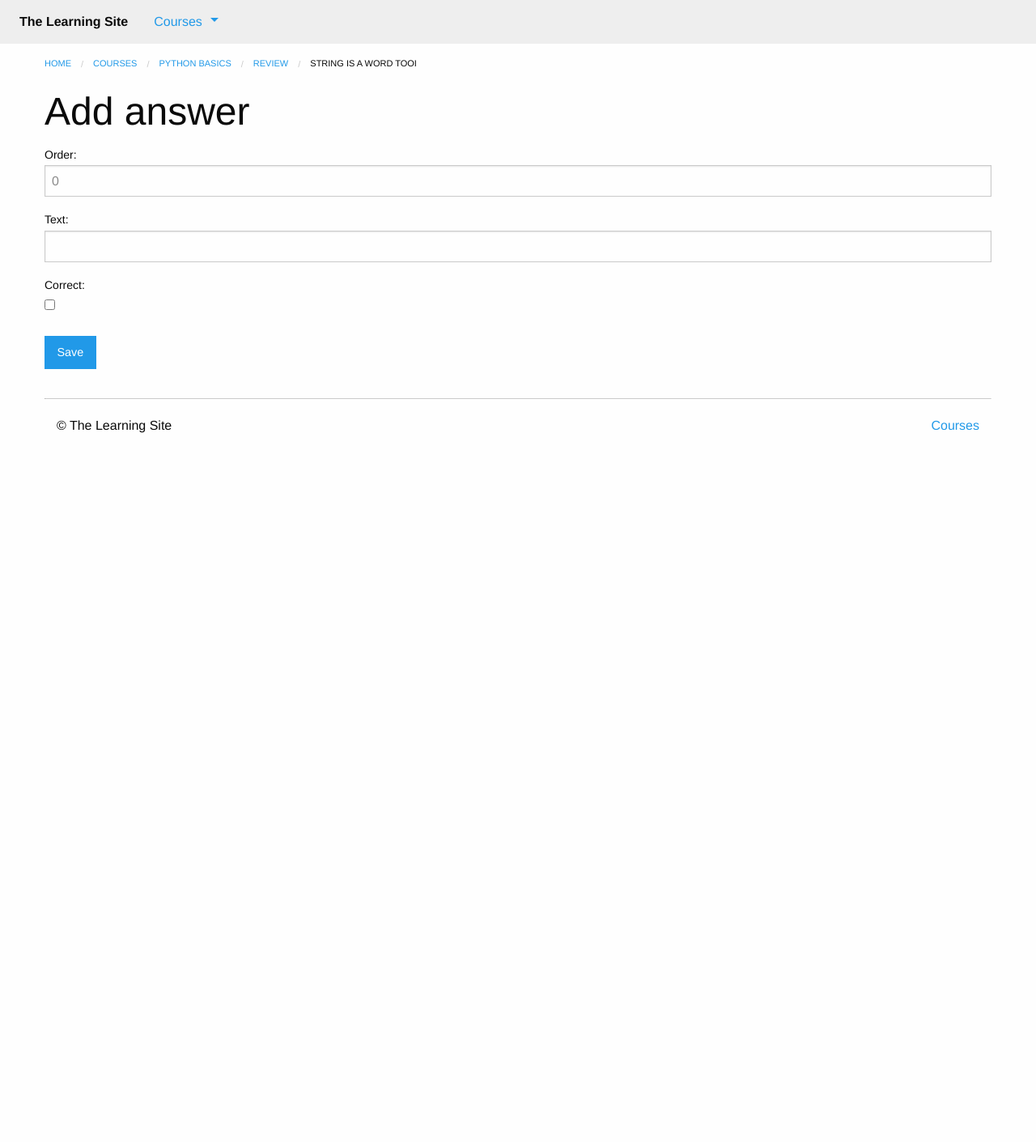
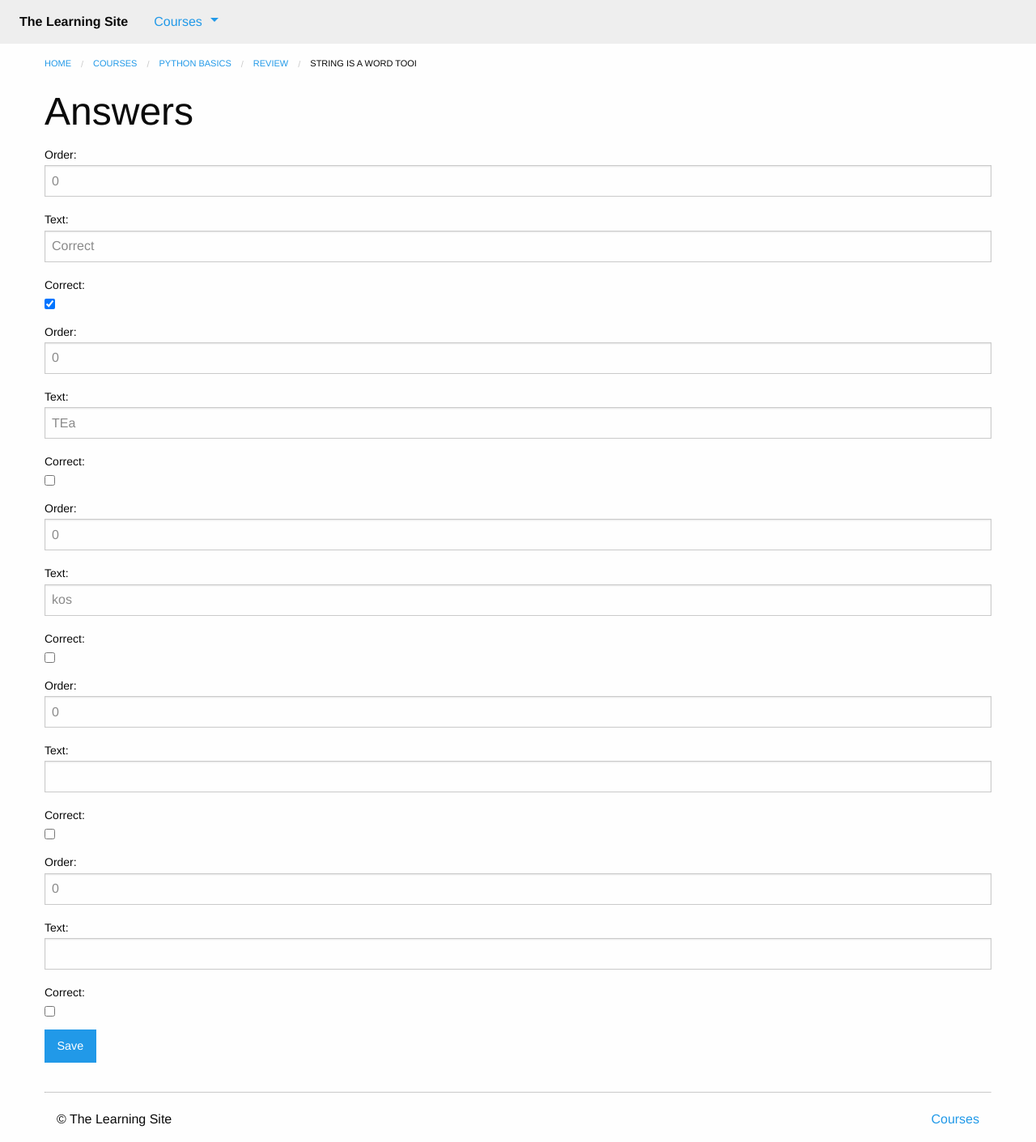
Before and after one commit to case112/Python_TH, a Django app: page /courses/1/create_answer/ in a window 1280 px wide. Shown: the whole page at 81% size. Before the commit the page ends 535 px from the top, so only its background shows below. Run offline with Django 3.2, Linux system fonts and the light colour scheme; a user stored in the database is signed in; data comes from the database, SQL or seed files in the repository; both versions use the stored data as it was after the commit.

Commit message:
Adding mutliple answers at once with formsets

```diff
--- a/_Django/Django_basics/learning_site_k/learning_site/courses/forms.py
+++ b/_Django/Django_basics/learning_site_k/learning_site/courses/forms.py
@@ -38,3 +38,10 @@ class AnswerForm(forms.ModelForm):
             'text',
             'correct',
         ]
+
+
+AnswerFormSet = forms.modelformset_factory(
+	models.Answer,
+	form=AnswerForm,
+	extra=2,
+)
--- a/_Django/Django_basics/learning_site_k/learning_site/courses/templates/courses/answer_form.html
+++ b/_Django/Django_basics/learning_site_k/learning_site/courses/templates/courses/answer_form.html
@@ -1,7 +1,7 @@
 {% extends "courses/layout.html" %}
 {% load course_extras %}
 
-{% block title %} New answer | {{ question.prompt }} | {{ question.quiz.course.title }} {{ block.super }}{% endblock %}
+{% block title %} {{ question|default:"New answer" }} | {{ question.quiz.course.title }} {{ block.super }}{% endblock %}
 
 {% block breadcrumbs %}
     <li><a href="{% url 'courses:detail' pk=question.quiz.course.pk %}">{{ question.quiz.course.title }}</a></li>
@@ -13,10 +13,14 @@
 {% block content %}
     <div class="row columns">
     	{{ block.super }}
-        <h1>Add answer</h1>
+    </div>
+    <div class="row columns">
+        <h1>Answers</h1>
         <form method="POST" action="">
 			{% csrf_token %}
-            {{ form.as_p }}
+            <section>
+            	{{ formset }}
+            </section>
             <input type="submit" class="button" value="Save">
         </form>
     </div>
--- a/_Django/Django_basics/learning_site_k/learning_site/courses/templates/courses/question_form.html
+++ b/_Django/Django_basics/learning_site_k/learning_site/courses/templates/courses/question_form.html
@@ -20,7 +20,7 @@
         </form>
         {% if user.is_authenticated and form.instance.pk %}
             <hr>
-            <a href="{% url 'courses:create_answer' question_pk=form.instance.pk %}" class="button">Add answer</a>
+            <a href="{% url 'courses:create_answer' question_pk=form.instance.pk %}" class="button">Answers</a>
         {% endif %}
     </div>
 {% endblock %}
--- a/_Django/Django_basics/learning_site_k/learning_site/courses/views.py
+++ b/_Django/Django_basics/learning_site_k/learning_site/courses/views.py
@@ -113,13 +113,17 @@ def edit_question(request, quiz_pk, question_pk):
 @login_required
 def answer_form(request, question_pk):
     question = get_object_or_404(models.Question, pk=question_pk)
-    form = forms.AnswerForm()
+    formset = forms.AnswerFormSet(queryset=question.answer_set.all())
+
     if request.method == 'POST':
-        form = forms.AnswerForm(request.POST)
-        if form.is_valid():
-            answer = form.save(commit=False)
-            answer.question = question
-            answer.save()
-            messages.success(request, "Answer added")
-            return HttpResponseRedirect(question.get_absolute_url())
-    return render(request, 'courses/answer_form.html', {'question': question, 'form': form})
+        formset = forms.AnswerFormSet(request.POST, queryset=question.answer_set.all())
+
+        if formset.is_valid():
+            answers = formset.save(commit=False)
+
+            for answer in answers:
+                answer.question = question
+                answer.save()
+            messages.success(request, "Added answers")
+            return HttpResponseRedirect(question.quiz.get_absolute_url())
+    return render(request, 'courses/answer_form.html', {'formset': formset, 'question': question})
```
Also changed, not shown: _Django/Django_basics/learning_site_k/learning_site/db.sqlite3.
